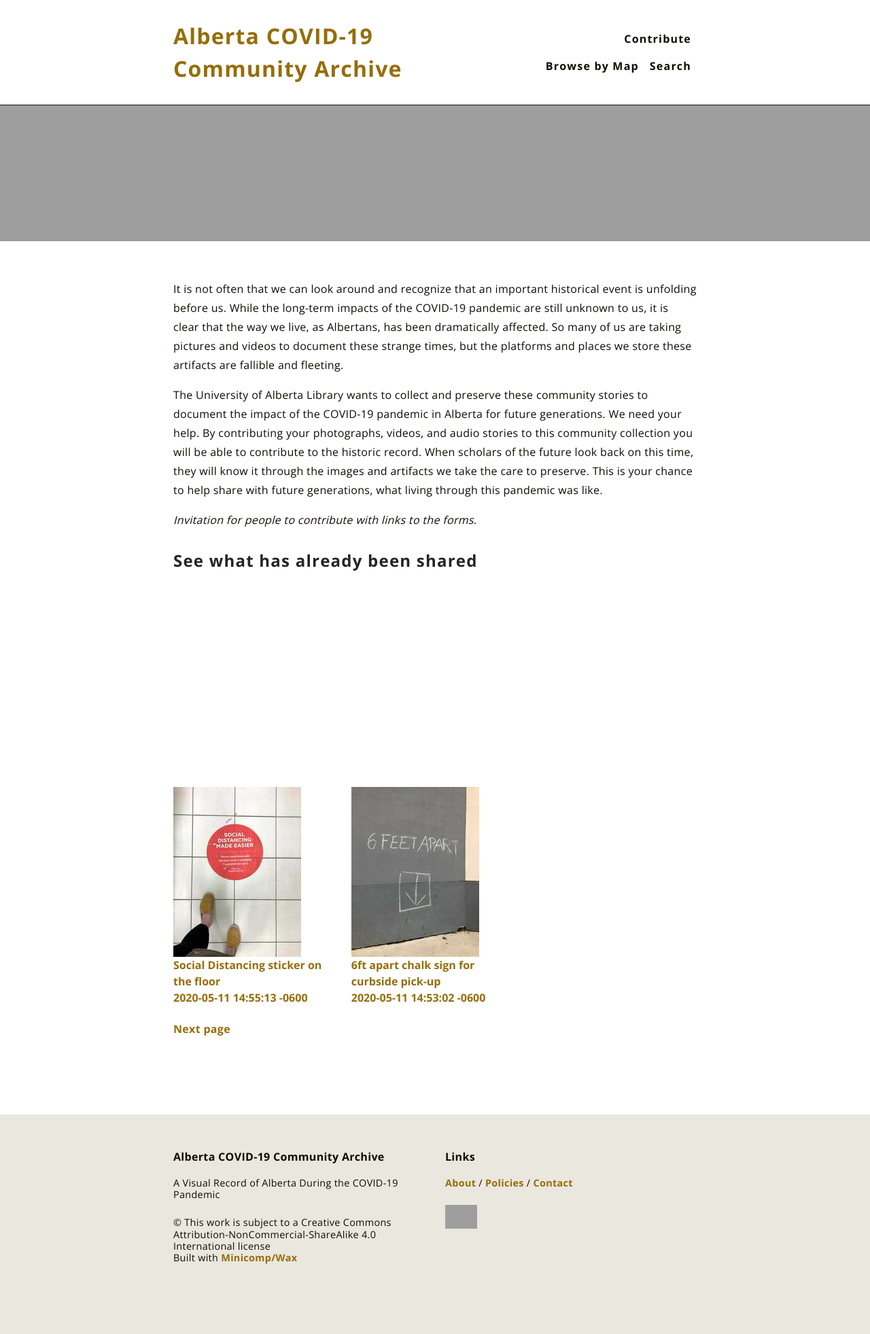
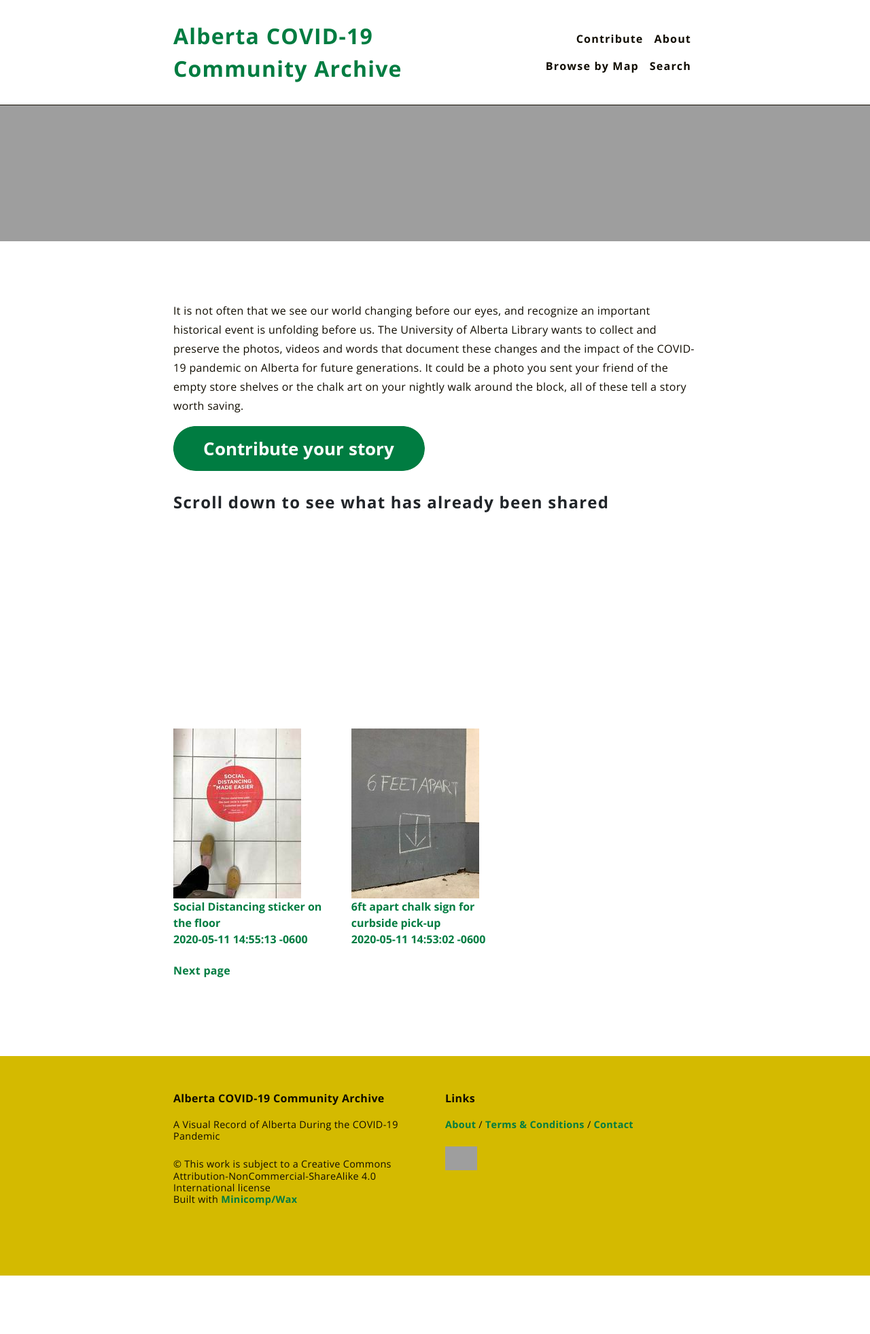
Before and after one commit to pbinkley/wax-community-archive, a Jekyll site: the page built from index.md, in a window 1280 px wide. Shown: the whole page at 68% size. Built offline with Jekyll 4.4.1, drawn with Linux system fonts in a browser that asks for light colours; after the commit the page ends 1877 px from its top, so only the background shows below that.

Commit message:
CSS + banner + menu changes

```diff
--- a/_config.yml
+++ b/_config.yml
@@ -105,6 +105,8 @@
 menu:
   - label: 'Contribute'
     link: '/contribute/'
+  - label: 'About'
+    link: '/about/'
   - label: 'Browse by Map'
     link: '/community_archive/map/'
   - label: 'Search'
@@ -121,12 +123,12 @@
   links:
     - label: 'About'
       link: '/about'
-    - label: 'Policies'
-      link: '/policies'
+    - label: 'Terms & Conditions'
+      link: '/terms'
     - label: 'Contact'
-      link: 'mailto:sarah.severson@ualberta.ca'
+      link: 'mailto:digitization@ualberta.ca'
   logos:
     - img: '/img/UA-LIBR-COLOUR.png'
-      link: 'https://https://www.library.ualberta.ca/'
+      link: 'https://www.library.ualberta.ca/'
 
 # FIN
--- a/assets/styles.scss
+++ b/assets/styles.scss
@@ -23,9 +23,38 @@
 
 $text-color:      #100c01;
 $bg-color:        #ffffff;
-$neutral:         #eae7de;
-$accent-light:    #966d09;
-$accent-dark:     #644906;
+$neutral:         #D4BA00;
+$accent-light:    #007C41;
+$accent-dark:     #284E36;
+
+/* Call to action button */
+.btn {
+  background:    #007c41;
+border-radius: 1000px;
+padding:       20px 45px;
+color:         #ffffff;
+display:       inline-block;
+font:          normal bold 26px/1 "Open Sans", sans-serif;
+text-align:    center;
+}
+
+.btn:hover {
+  background-color: #007C41;
+  color: white;
+  font:bold
+}
+
+.button {
+  background-color: #xxxxx;
+  border: none;
+  color: white;
+  padding: 15px 32px;
+  text-align: center;
+  text-decoration: none;
+  display: inline-block;
+  margin: 4px 2px;
+  cursor: pointer;
+}
 
 /* viewport sizes */
 
--- a/index.md
+++ b/index.md
@@ -1,19 +1,16 @@
 ---
 layout: page
-show_title: false
+show_title: true
 banner:
-  image: '/img/p22007coll10_230_full.jpg'
+  image: '/img/banner-playground_6512-sm.jpg'
   y: 25%
   height: '200px'
 page_num: 1
 pagination_prefix: browse/main/page
 ---
 
-It is not often that we can look around and recognize that an important historical event is unfolding before us. While the long-term impacts of the COVID-19 pandemic are still unknown to us, it is clear that the way we live, as Albertans, has been dramatically affected. So many of us are taking pictures and videos to document these strange times, but the platforms and places we store these artifacts are fallible and fleeting.
+It is not often that we see our world changing before our eyes, and recognize an important historical event is unfolding before us. The University of Alberta Library wants to collect and preserve the photos, videos and words that document these changes and the impact of the COVID-19 pandemic on Alberta for future generations. It could be a photo you sent your friend of the empty store shelves or the chalk art on your nightly walk around the block, all of these tell a story worth saving.
 
-The University of Alberta Library wants to collect and preserve these community stories to document the impact of the COVID-19 pandemic in Alberta for future generations. We need your help. By contributing your photographs, videos, and audio stories to this community collection you will be able to contribute to the historic record. When scholars of the future look back on this time, they will know it through the images and artifacts we take the care to preserve. This is your chance to help share with future generations, what living through this pandemic was like.
-
-_Invitation for people to contribute with links to the forms._
-
-### See what has already been shared
+<a href="https://forms.gle/X2KGaEPSj9VYGPEo8"><img src="img/button_contribute-your-story.png" alt="Contribute your story here"></a>
+### Scroll down to see what has already been shared
 {% include collection_gallery.html collection='community_archive' %}
```
Also changed, not shown: pages/contribute.md (+2 -2 lines), pages/policies.md (deleted, +0 -19 lines), pages/terms.md (added, +22 -0 lines), img/ab-logo.png (added), img/button_contribute-your-story.png (added), 1 other file.
